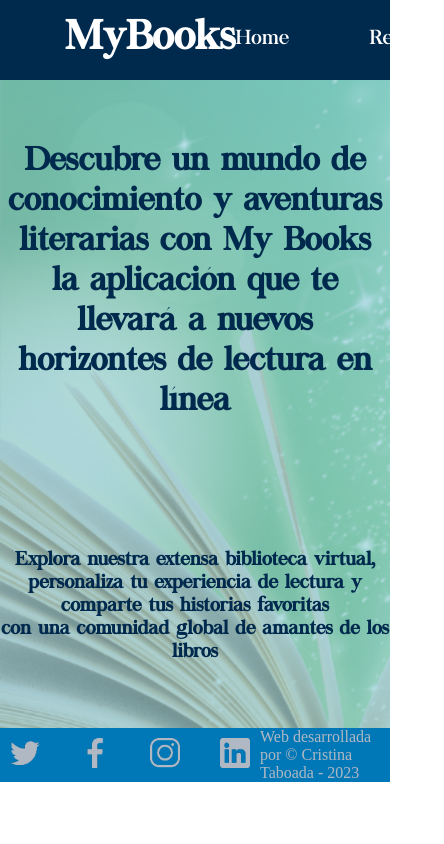
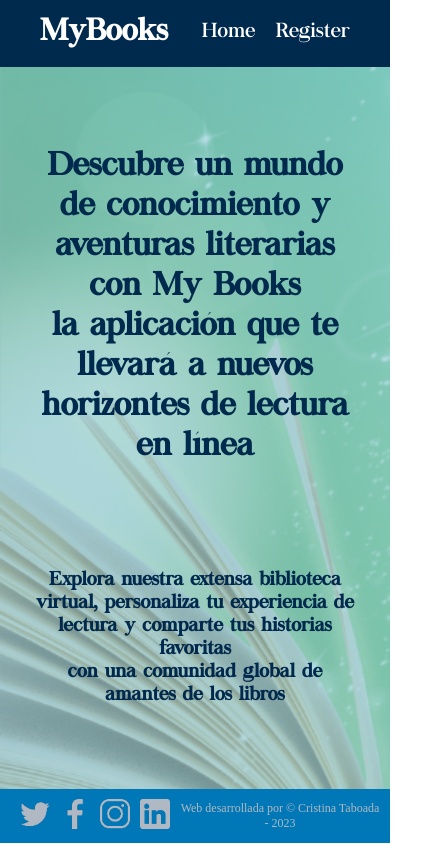
Before and after one commit to TinaTabo/Modulo3_Angular_MyBooks, an Angular app: page / in a window 390 px wide. Shown: the whole page, 444 px wide, since content can reach past the window. Built offline with nearby package versions, Linux system fonts and the light colour scheme.

Commit message:
añadidas media queries

```diff
--- a/src/app/component/footer/footer.component.css
+++ b/src/app/component/footer/footer.component.css
@@ -20,3 +20,36 @@ footer{
     .footer__firma{
         color: var(--color-gris);
     }
+
+
+/*----------Media-Queries---------*/
+@media screen and (max-width: 540px) {
+        .footer__rrss{
+            gap: 10px;
+            margin-left: 10px;
+        }
+        .footer__firma{
+            font-size: 12px;
+            margin-right: 10px;
+            text-align: center;
+        }
+}
+@media screen and (max-width: 375px) {
+    .footer__rrss{
+        gap: 5px;
+        margin-left: 10px;
+    }
+        img{
+            width: 25px;
+            height: 25px;
+        }
+    .footer__firma{
+        font-size: 11px;
+    }
+}
+@media screen and (max-width: 280px) {
+    img{
+        width: 20px;
+        height: 20px;
+    }
+}
--- a/src/app/component/form-register/form-register.component.css
+++ b/src/app/component/form-register/form-register.component.css
@@ -70,3 +70,11 @@ form{
         font-weight: 600;
         transform: translateY(4px);
     }
+
+
+/*----------Media-Queries---------*/
+@media screen and (max-width: 280px) {
+    form{
+        width: 240px;
+    }
+}
--- a/src/app/component/header/header.component.css
+++ b/src/app/component/header/header.component.css
@@ -8,7 +8,7 @@ nav{
 }
     .header__title{
         margin-left: 50px;
-        font-size: 40px;
+        font-size: 35px;
         color: var(--color-blanco);
         font-family: '--fuente-primaria';
     }
@@ -30,3 +30,36 @@ nav{
         .header__link:hover{
             color: var(--color-pastel);
         }
+
+/*----------Media-Queries---------*/
+@media screen and (max-width: 475px) {
+    .header__title{
+        font-size: 30px;
+        margin-left: 25px;
+    }
+    .header__menu{
+        gap: 20px;
+        margin-right: 25px;
+    }
+}
+@media screen and (max-width: 375px) {
+    .header__title{
+        font-size: 25px;
+        margin-left: 25px;
+    }
+    .header__menu{
+        gap: 10px;
+        margin-right: 25px;
+    }
+}
+@media screen and (max-width: 280px) {
+    .header__title{
+        font-size: 20px;
+        margin-left: 0px;
+    }
+    .header__menu{
+        gap: 5px;
+        margin-right: 0px;
+        font-size: 20px;
+    }
+}
--- a/src/app/page/home/home.component.css
+++ b/src/app/page/home/home.component.css
@@ -1,5 +1,5 @@
 .home{
-    height: 76.8vh;
+    height: 77.9vh;
     background-image: url(../../../assets/img/fondo-home.png);
     background-size: cover;
     background-repeat: no-repeat;
@@ -11,3 +11,56 @@
     color: var(--color-primario);
     font-family: '--fuente-primaria';
 }
+
+
+/*----------Media-Queries---------*/
+@media screen and (max-width: 1280px) {
+    .home{
+        height: 82.6vh;
+        padding: 50px;
+    }
+}
+@media screen and (max-width: 1024px) {
+    .home{
+        font-size: 13px;
+    }
+}
+@media screen and (max-width: 912px) {
+    .home{
+        height: 90vh;
+        font-size: 25px;
+    }
+}
+@media screen and (max-width: 820px) {
+    .home{
+        height: 88.3vh;
+        font-size: 20px;
+    }
+}
+@media screen and (max-width: 414px) {
+    .home{
+        height: 85.5vh;
+        padding: 30px;
+    }
+}
+@media screen and (max-width: 540px) {
+    .home{
+        font-size: 16px;
+    }
+}
+@media screen and (max-width: 375px) {
+    .home{
+        height: 82.5vh;
+        font-size: 13px;
+    }
+}
+@media screen and (max-width: 360px) {
+    .home{
+        height: 84vh;
+    }
+}
+@media screen and (max-width: 280px) {
+    .home{
+        font-size: 11px;
+    }
+}
--- a/src/app/page/register/register.component.css
+++ b/src/app/page/register/register.component.css
@@ -1,5 +1,5 @@
 .register-page{
-    height: 76.8vh;
+    height: 77.9vh;
     background-image: url(../../../assets/img/fondo-home.png);
     background-size: cover;
     display: flex;
@@ -7,3 +7,36 @@
     justify-content: center;
     align-items: center;
 }
+
+
+/*----------Media-Queries---------*/
+@media screen and (max-width: 1280px) {
+    .register-page{
+        height: 82.6vh;
+    }
+}
+@media screen and (max-width: 912px) {
+    .register-page{
+        height: 90vh;
+    }
+}
+@media screen and (max-width: 820px) {
+    .register-page{
+        height: 88.3vh;
+    }
+}
+@media screen and (max-width: 414px) {
+    .register-page{
+        height: 85.5vh;
+    }
+}
+@media screen and (max-width: 375px) {
+    .register-page{
+        height: 82.5vh;
+    }
+}
+@media screen and (max-width: 360px) {
+    .register-page{
+        height: 84vh;
+    }
+}
```
